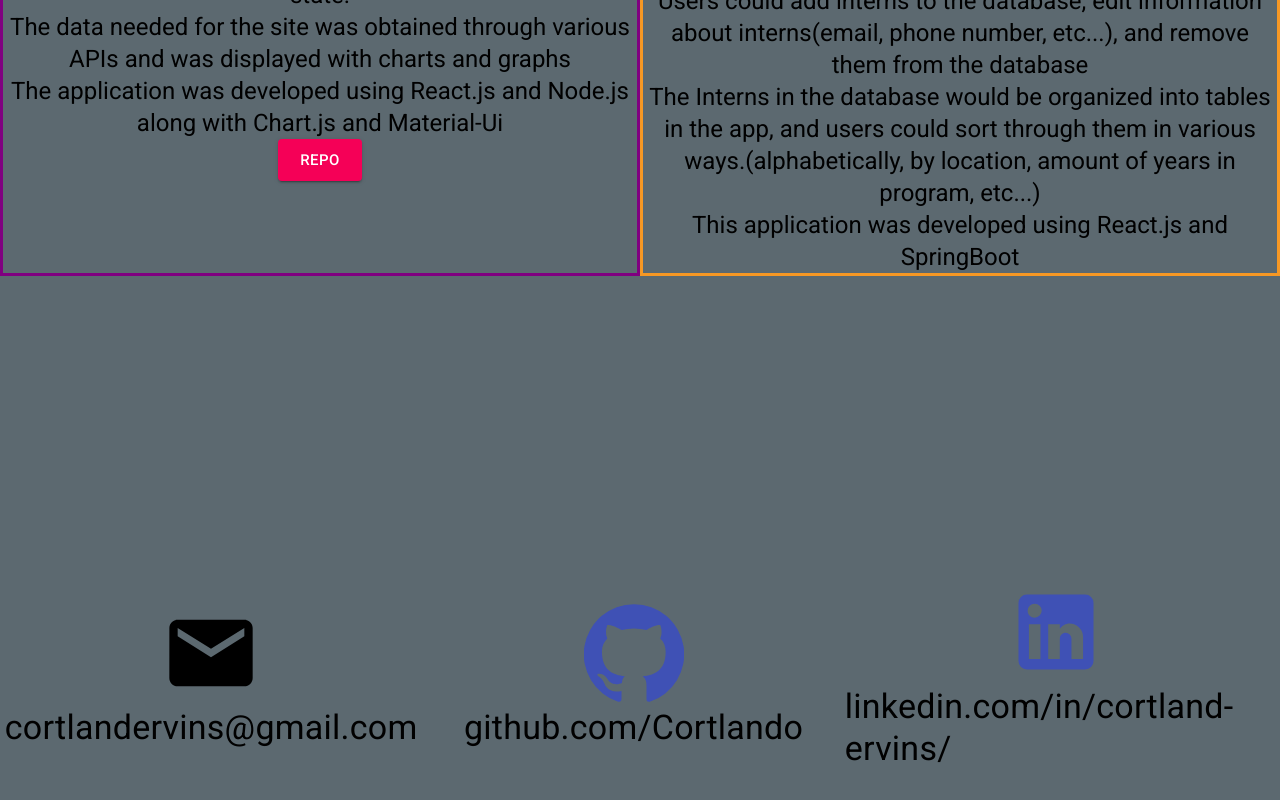
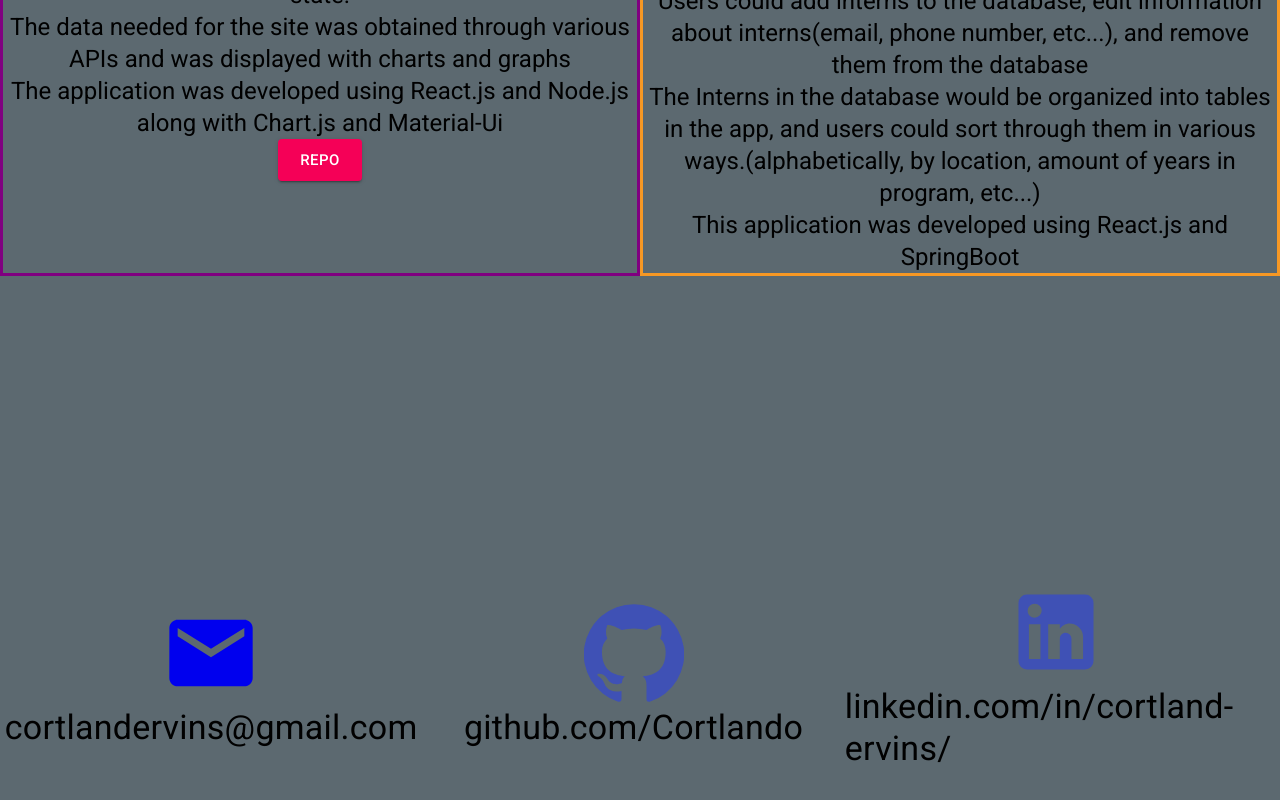
Before and after one commit to Cortlando/porfolio-site, a React (Create React App) app: page / in a window 1280 px wide. Shown: the part 2175-2975 px from the top of the page. Built offline with nearby package versions, Linux system fonts and the light colour scheme.

Commit message:
Made email logo clickable, when clicked it opens your email app

```diff
--- a/src/components/ContactMe/ContactMe.js
+++ b/src/components/ContactMe/ContactMe.js
@@ -21,7 +21,10 @@ const ContactMe = () => {
             <div className="ContactBody">
                 <div className="Email">
                     <div className="EmailLogo">
-                        <Email className={classes.logo} />
+                        <a href = "mailto: cortlandervins@gmail.com">
+                            <Email className={classes.logo} />
+                        </a>
+
                     </div>
                     <div className="EmailText">
                         <Typography variant="h4">
@@ -34,7 +37,7 @@ const ContactMe = () => {
                 <div className="GitHub">
                     <div className="GitHubLogo">
                         <Link href="https://github.com/Cortlando">
-                        <GitHub className={classes.logo} />
+                            <GitHub className={classes.logo} />
                         </Link>
 
                     </div>
@@ -50,7 +53,7 @@ const ContactMe = () => {
                 <div className="LinkedIn">
                     <div className="LinkedInLogo">
                         <Link href="https://linkedin.com/in/cortland-ervins/">
-                        <LinkedIn className={classes.logo} />
+                            <LinkedIn className={classes.logo} />
                         </Link>
 
                     </div>
```
